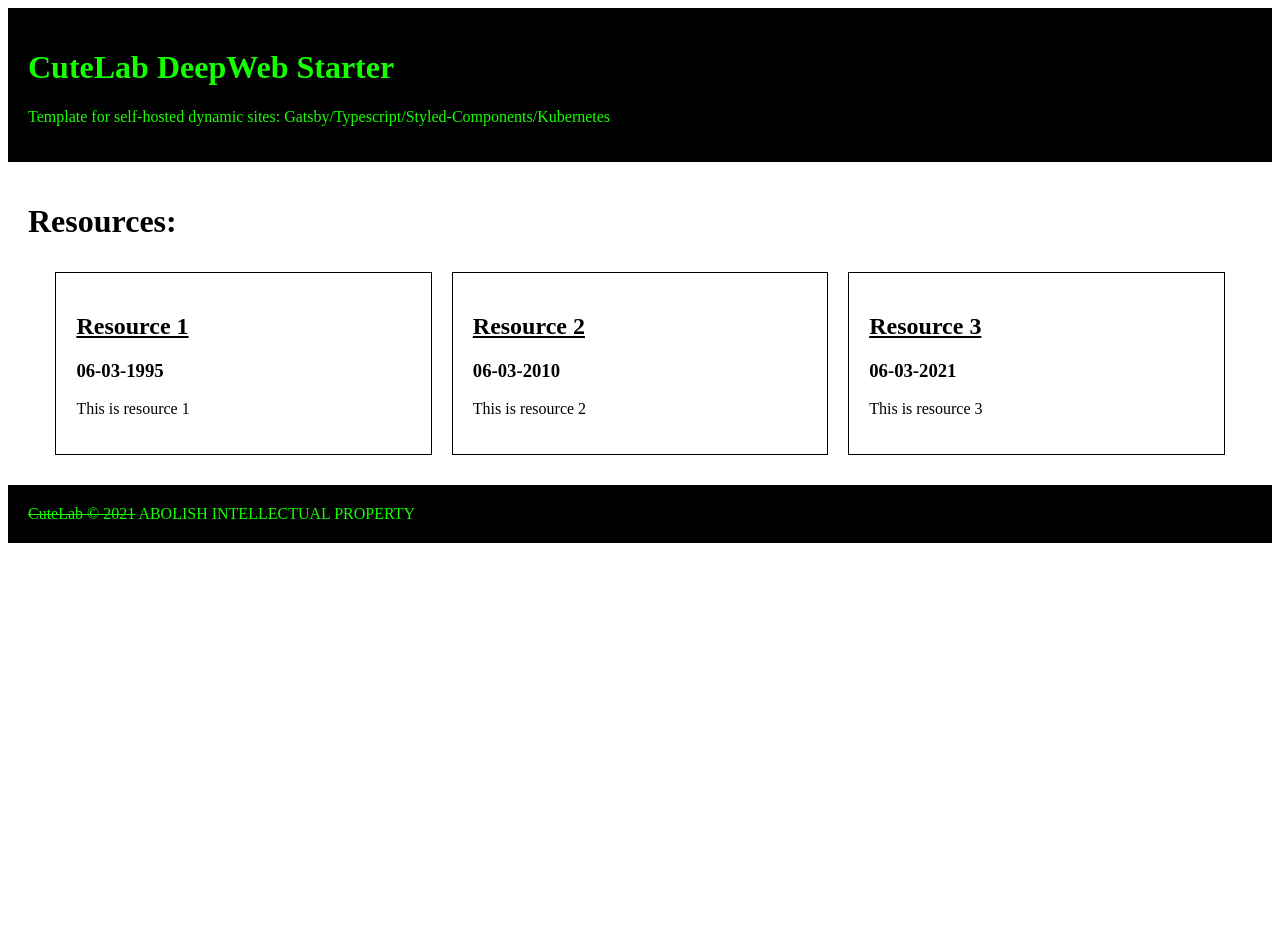
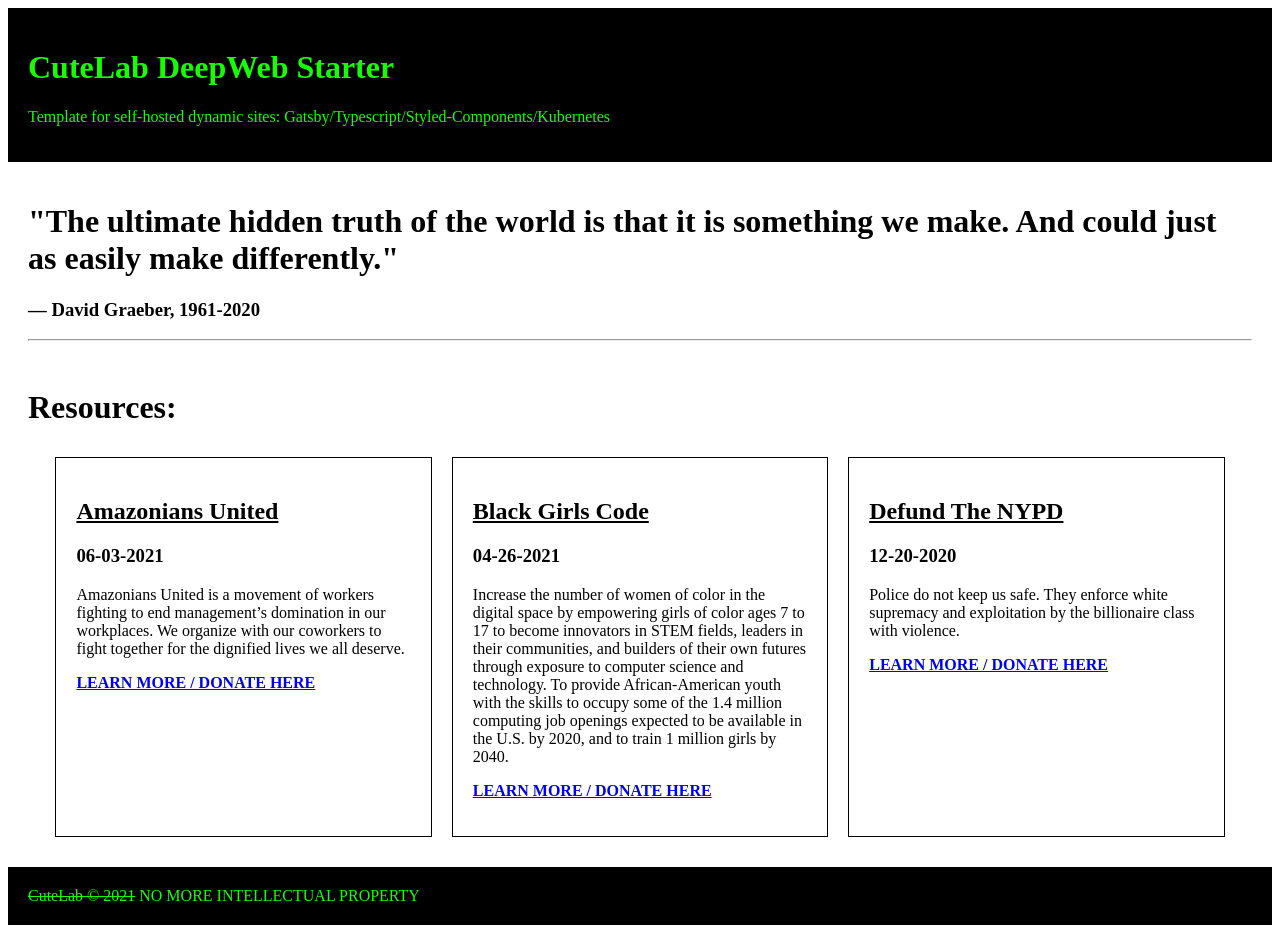
Before and after one commit to cutelabnyc/cutelab-deepweb-starter, a Gatsby site: page / in a window 1280 px wide. Before the commit the page ends 816 px from the top, so only its background shows below. Built offline with nearby package versions, Linux system fonts and the light colour scheme; Gatsby itself is replaced by a stand-in of ours.

Commit message:
Added real resources

```diff
--- a/gatsby-config.js
+++ b/gatsby-config.js
@@ -17,5 +17,6 @@
             },
         },
         `gatsby-transformer-remark`,
+        `gatsby-plugin-react-helmet`,
     ],
 }
--- /dev/null
+++ b/markdown/amazonians-united.md
@@ -0,0 +1,9 @@
+---
+title: Amazonians United
+date: 06-03-2021
+slug: amazonians-united
+---
+
+Amazonians United is a movement of workers fighting to end management’s domination in our workplaces. We organize with our coworkers to fight together for the dignified lives we all deserve.
+
+**[LEARN MORE / DONATE HERE](https://www.amazoniansunited.org/)**
--- /dev/null
+++ b/markdown/black-girls-code.md
@@ -0,0 +1,9 @@
+---
+title: Black Girls Code
+date: 04-26-2021
+slug: black-girls-code
+---
+
+Increase the number of women of color in the digital space by empowering girls of color ages 7 to 17 to become innovators in STEM fields, leaders in their communities, and builders of their own futures through exposure to computer science and technology. To provide African-American youth with the skills to occupy some of the 1.4 million computing job openings expected to be available in the U.S. by 2020, and to train 1 million girls by 2040.
+
+**[LEARN MORE / DONATE HERE](https://donorbox.org/the-daily-show-supports-black-girls-code)**
--- /dev/null
+++ b/markdown/defund-nypd.md
@@ -0,0 +1,9 @@
+---
+title: "Defund The NYPD"
+date: 12-20-2020
+slug: defund-nypd
+---
+
+Police do not keep us safe. They enforce white supremacy and exploitation by the billionaire class with violence.
+
+**[LEARN MORE / DONATE HERE](https://www.defundnypd.com/)**
--- a/markdown/resource1.md
+++ /dev/null
@@ -1,7 +0,0 @@
----
-title: Resource 1
-date: 06-03-1995
-slug: resource-1
----
-
-This is resource 1
--- a/markdown/resource2.md
+++ /dev/null
@@ -1,7 +0,0 @@
----
-title: Resource 2
-date: 06-03-2010
-slug: resource-2
----
-
-This is resource 2
--- a/markdown/resource3.md
+++ /dev/null
@@ -1,7 +0,0 @@
----
-title: Resource 3
-date: 06-03-2021
-slug: resource-3
----
-
-This is resource 3
--- a/package.json
+++ b/package.json
@@ -14,18 +14,21 @@
         "@babel/eslint-parser": "^7.13.14",
         "env-cmd": "^10.1.0",
         "gatsby": "^3.3.1",
+        "gatsby-plugin-react-helmet": "^4.3.0",
         "gatsby-plugin-sass": "^4.3.0",
         "gatsby-plugin-typescript": "^3.3.0",
         "gatsby-source-filesystem": "^3.3.0",
         "gatsby-transformer-remark": "^4.0.0",
         "react": "^17.0.2",
         "react-dom": "^17.0.2",
+        "react-helmet": "^6.1.0",
         "react-is": "^17.0.2",
         "sass": "^1.30.0",
         "styled-components": "^5.2.3",
         "typescript": "^4.2.4"
     },
     "devDependencies": {
+        "@types/react-helmet": "^6.1.1",
         "@types/styled-components": "^5.1.9",
         "gatsby-plugin-tslint": "^0.0.2",
         "tslint": "^5.11.3",
--- a/src/components/footer.tsx
+++ b/src/components/footer.tsx
@@ -2,9 +2,9 @@
 
 interface FooterProps {
     copyright: string;
-}
+};
 
-const disclaimer: string = 'ABOLISH INTELLECTUAL PROPERTY';
+const disclaimer: string = 'NO MORE INTELLECTUAL PROPERTY';
 
 const Footer: React.FC<FooterProps> = ({copyright}) => {
     return (
--- a/src/components/header.tsx
+++ b/src/components/header.tsx
@@ -3,7 +3,7 @@
 interface HeaderProps {
     name: string;
     description: string;
-}
+};
 
 const Header: React.FC<HeaderProps> = ({name, description}) => {
     return (
--- a/src/layout.tsx
+++ b/src/layout.tsx
@@ -4,6 +4,7 @@
 import { MainWrapper } from './styles/grids';
 import Footer from './components/footer'
 import Header from './components/header'
+import { Helmet } from 'react-helmet'
 
 interface LayoutProps {
     children: ReactNode;
@@ -41,6 +42,10 @@
 
     return (
         <>
+            <Helmet>
+                <meta charSet="utf-8" />
+                <title>DeepWeb Starter</title>
+            </Helmet>
             <GlobalStyle />
             <MainWrapper>
                 <Header name={name} description={description} />
--- a/src/pages/404.tsx
+++ b/src/pages/404.tsx
@@ -3,7 +3,7 @@
 
 interface Props404 {
     props: any;
-}
+};
 
 const PageNotFound: React.FC<Props404> = () => {
     return (
--- a/src/pages/index.tsx
+++ b/src/pages/index.tsx
@@ -1,18 +1,18 @@
 import React, { ReactNode } from 'react';
 import { graphql, useStaticQuery, Link } from 'gatsby';
+import { StyledLink } from '../styles/globals';
+import {  Column, Container, Row } from '../styles/grids';
 import Layout from '../layout';
-import { StyledLink } from '../styles/globals';
-import { Row, Column, Container } from '../styles/grids';
 
 interface IndexPageProps {
-    children: ReactNode
-}
+    children: ReactNode;
+};
 
 interface ResourceData {
     allMarkdownRemark: {
         edges: Array<any> // TODO: Typify
-    }
-}
+    };
+};
 
 const IndexPage: React.FC<IndexPageProps> = () => {
 
@@ -40,8 +40,13 @@
         margin: '10px',
     };
 
+    const GraeberQuote = `The ultimate hidden truth of the world is that it is something we make. And could just as easily make differently.`;
+
     return (
         <Layout>
+            <h1>"{GraeberQuote}"</h1>
+            <h3> — David Graeber, 1961-2020</h3>
+            <hr /><br />
             <h1>Resources:</h1>
             <Container>
                 <Row>
```
Also changed, not shown: src/styles/grids.ts (+5 -5 lines), src/templates/resources.tsx (+5 -4 lines), README.md, static/favicon.ico (added), 1 other file.
